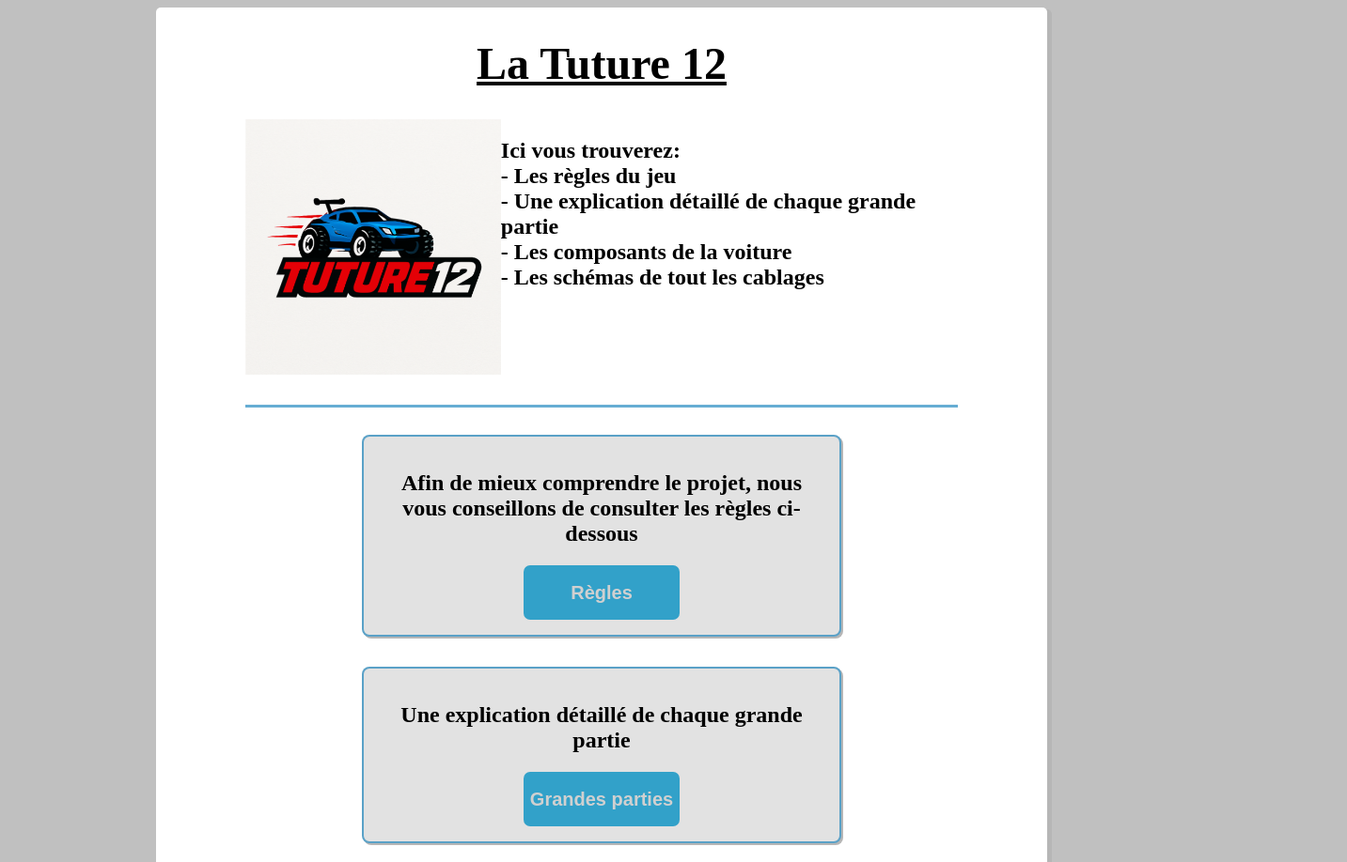
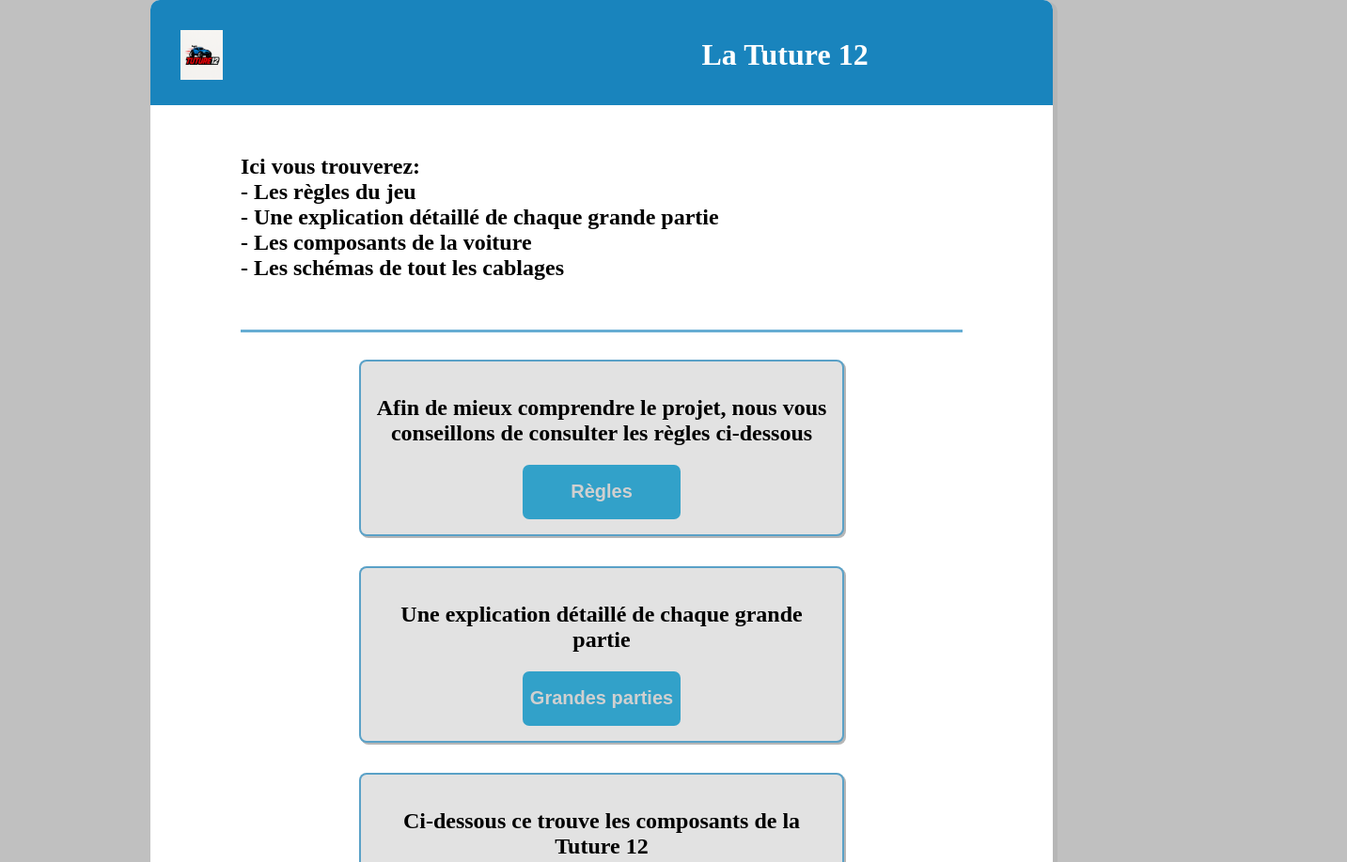
Before and after one commit to Wolfur1/wolfur1.github.io, a plain HTML site: page index.html in a window 1280 px wide. Shown: the top 918 px of the page at 94% size, 1433 px wide, since content can reach past the window. Drawn offline with Linux system fonts and the light colour scheme.

Commit message:
Add files via upload

```diff
--- a/index.html
+++ b/index.html
@@ -9,10 +9,17 @@
 <body>
 
     <div id="content">
+        <div id="band">
+            <div style="display: flex;">
+                <img src="tutureicon.png">
+                <div>
+                    <h1 class="bigTitle">La Tuture 12</h1>
+                </div>
+            </div>
+        </div>
         <div id="guard">
-            <h1 class="bigTitle">La Tuture 12</h1>
             <div id="intro">
-                <img src="tutureicon.png">
+
                 <h2 style="text-align: left;">Ici vous trouverez:<br>
                     -   Les règles du jeu<br>
                     -   Une explication détaillé de chaque grande partie<br>
@@ -46,6 +53,7 @@
                     <h2>Cablage</h2>
                 </button>
             </div>
+            <br>
         </div>
     </div>
 
@@ -76,17 +84,37 @@
     }
     body{
         background-color: rgb(192, 192, 192);
+        margin: 0;
+        padding: 0;
     }
     #content{
         width: 75%;
-        height: 100%;
-        margin: auto;
+        margin: 0 auto;
+        padding: 0;
         background-color: white;
-        border-radius: 5px;
+        border-radius: 10px;
         align-content: center;
         align-items: center;
         text-align: center;
         box-shadow: 5px 2px rgb(182, 182, 182);
+    }
+
+    #band{
+        background-color: rgba(0, 119, 182, 0.9);
+        margin: 0rem 0;
+        height: 3rem;
+        padding: 2rem;
+        border-radius: 10px 10px 0 0;
+    }
+    .bigTitle{
+        font-size: 200%;
+        color: white;
+        margin: .5rem auto;
+        width: 675%;
+    }
+    #band img{
+        margin: 0;
+        width: 5%;
     }
 
     .card{
@@ -122,17 +150,8 @@
         width:80%;
         box-shadow: 0px 3px rgba(0, 119, 182, 0.6);
     }
-    #guard img{
-        margin: 0;
-        height: 17rem;
-        width: 17rem;
-    }
     #intro{
         display: flex;
         margin: 2rem auto
     }
-    .bigTitle{
-        text-decoration: underline;
-        font-size: 3rem;
-    }
 </style>
```
Also changed, not shown: rules.html (+32 -9 lines).
